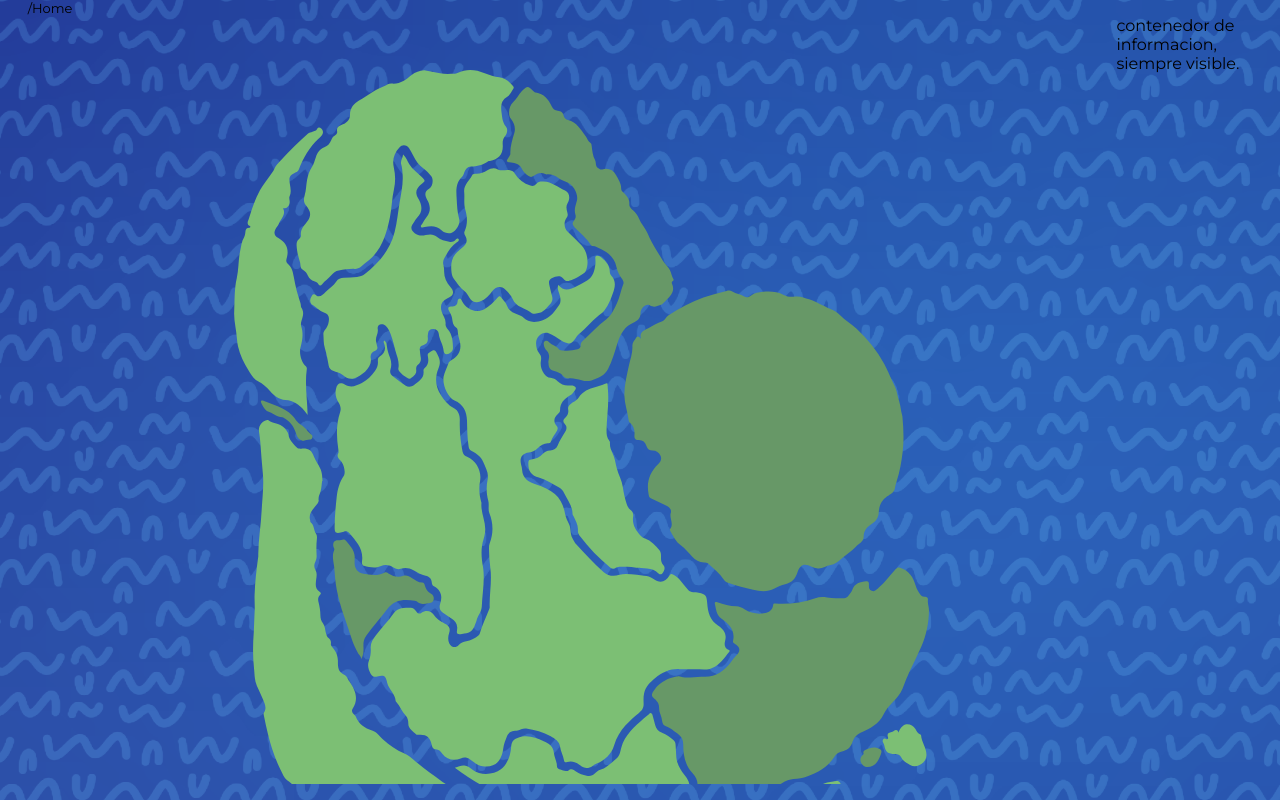
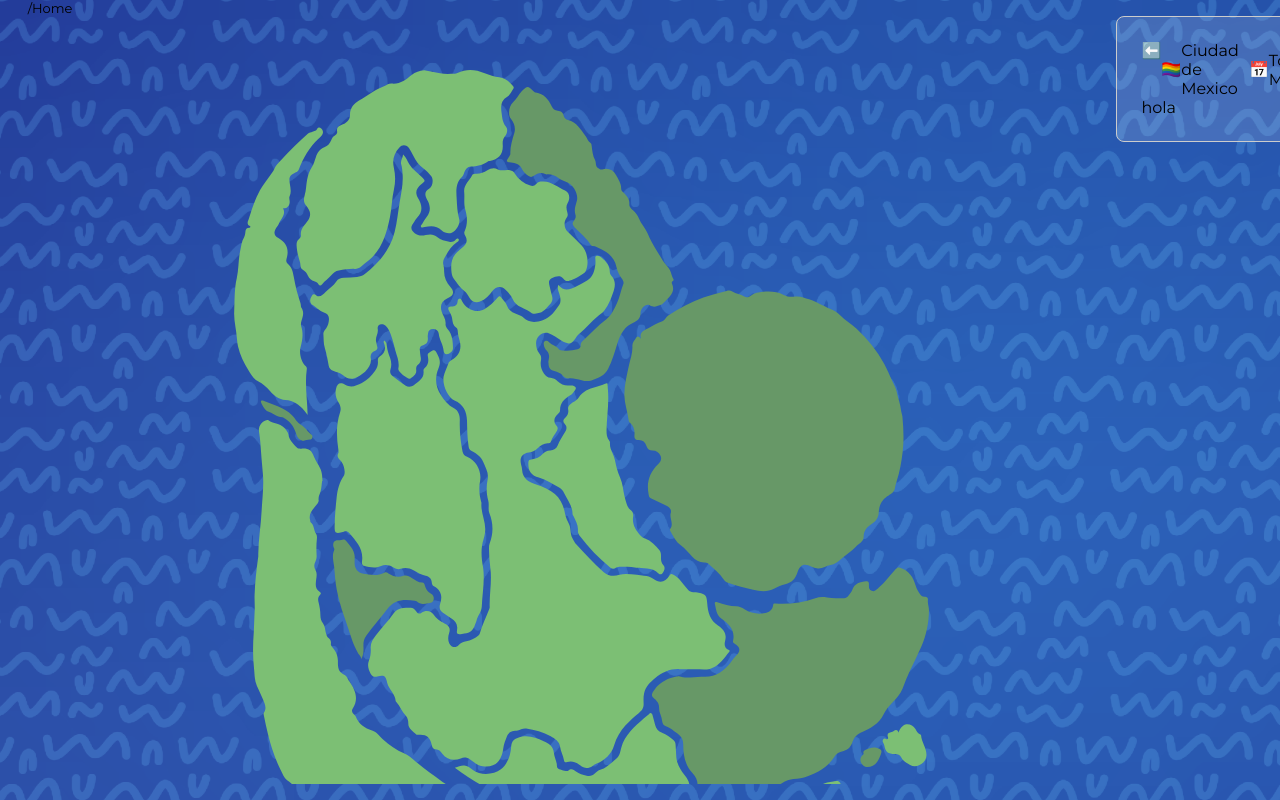
Before and after one commit to msierraltav/waca-morning, a Next.js app: page / in a window 1280 px wide. Built offline with nearby package versions, Linux system fonts and the light colour scheme.

Commit message:
#10 forecast header and update tauri

```diff
--- /dev/null
+++ b/src/app/components/Forecast/Forecast.module.scss
@@ -0,0 +1,8 @@
+.forecast{
+    background-color: #ffffff24;
+    border-radius: 0.5rem;
+    border: 1px solid #ccc;
+    padding: 1.5rem;
+    width: 100%;
+    max-width: 42rem;
+}
--- /dev/null
+++ b/src/app/components/Forecast/Forecast.tsx
@@ -0,0 +1,15 @@
+import Header from "./Header/Header"
+import style from "./Forecast.module.scss"
+import Today from "./Today/Today";
+
+export const  Forecast = () : JSX.Element => {
+  return (
+  <div className={ style.forecast}>
+    <Header/>
+
+    <Today />
+
+
+  </div>
+  )
+};
--- /dev/null
+++ b/src/app/components/Forecast/Header/Header.module.scss
@@ -0,0 +1,27 @@
+.header{
+    display: grid;
+    grid-template-columns: auto 1fr auto;
+    justify-items: stretch;
+
+    .arrows{
+        &:hover{
+            cursor:pointer;
+        }
+    }
+
+    .header_content{
+        display: flex;
+        justify-content:space-around;
+        flex-direction: row;
+        align-items: center;
+        justify-content: center;
+        gap: 10px;
+
+
+        div {
+            display: flex;
+            flex-direction: row;
+            align-items: center;
+        }
+    }
+}
--- /dev/null
+++ b/src/app/components/Forecast/Header/Header.tsx
@@ -0,0 +1,26 @@
+// the widget header component, it have a country flag, a city name and the current date of the information
+import styles from "./Header.module.scss";
+
+// add here two icons to control the city
+// needs to show the local our of the forecast\
+
+const Header = () => {
+  return (
+    <div className={styles.header}>
+      <div className={styles.arrows}>⬅️</div>
+      <div className={styles.header_content}>
+        <div>
+          <div>🏳️‍🌈</div>
+          <span> Ciudad de Mexico </span>
+        </div>
+        <div>
+          <div>📅</div>
+          <span>Today, May 5</span>
+        </div>
+      </div>
+      <div className={styles.arrows}>➡️</div>
+    </div>
+  );
+};
+
+export default Header;
--- /dev/null
+++ b/src/app/components/Forecast/Today/Today.tsx
@@ -0,0 +1,8 @@
+
+const Today = () => {
+  return(
+    <>hola</>
+  )};
+
+
+export default Today;
--- /dev/null
+++ b/src/app/components/Forecast/index.ts
@@ -0,0 +1 @@
+export {Forecast} from "./Forecast";
--- a/src/app/components/MapElements/Card.module.scss
+++ b/src/app/components/MapElements/Card.module.scss
@@ -63,7 +63,8 @@
 }
 
 .bolivia {
-  grid-row: 1 / 2;
-  grid-column: 1 / 2;
+  position: relative;
+  left: 0px;
+  top: 0px;
 }
 /* end countries position */
--- a/src/app/components/MapElements/Card.tsx
+++ b/src/app/components/MapElements/Card.tsx
@@ -1,8 +1,5 @@
 import styles from "./Card.module.scss";
-
-import { getWeatherIconUrl } from "../../lib/utils";
 import openMeteoIcons from "@/app/lib/open.meteo/images";
-import { GetCountryCurrentCondition } from "@/app/customHooks/GetCountryCurrentCondition";
 import { GetCurrentForecast } from "@/app/customHooks/openMeteo/GetCurrentForecast";
 import openMeteoWeatherCodes from "@/app/lib/open.meteo/codes";
 import Image from "next/image";
@@ -29,8 +26,8 @@ export default function Card(props: GetCityInterface) {
                 <Image
                   src={openMeteoIcons[currentForecast.current.weather_code].src}
                   alt={openMeteoWeatherCodes[currentForecast.current.weather_code]}
-                  width={100}
-                  height={100}
+                  width={50}
+                  height={50}
                   className={styles.weather_icon_img}
                 />
               </div>
--- a/src/app/page.tsx
+++ b/src/app/page.tsx
@@ -5,6 +5,7 @@ import styles from "./page.module.scss";
 import Card from "./components/MapElements/Card";
 import map from "../../public/assets/guacamolito_map.svg";
 import { useState } from "react";
+import { Forecast } from "./components/Forecast";
 
 export default function Home() {
 
@@ -19,12 +20,13 @@ export default function Home() {
           <div className={styles.cardsContainer}>
             <Card countryName="mexico" />
             <Card countryName="chile" />
+            <Card countryName="españa"/>
 
           </div>
 
         </div>
         <div className={styles.infoContainer}>
-          <p>contenedor de informacion, siempre visible.</p>
+          <Forecast />
         </div>
       </div>
     </main>
```
Also changed, not shown: src/app/components/Forecast/Today/Today.moodule.sass (added), 1 other file (tests, documents, lock files or other folders).
